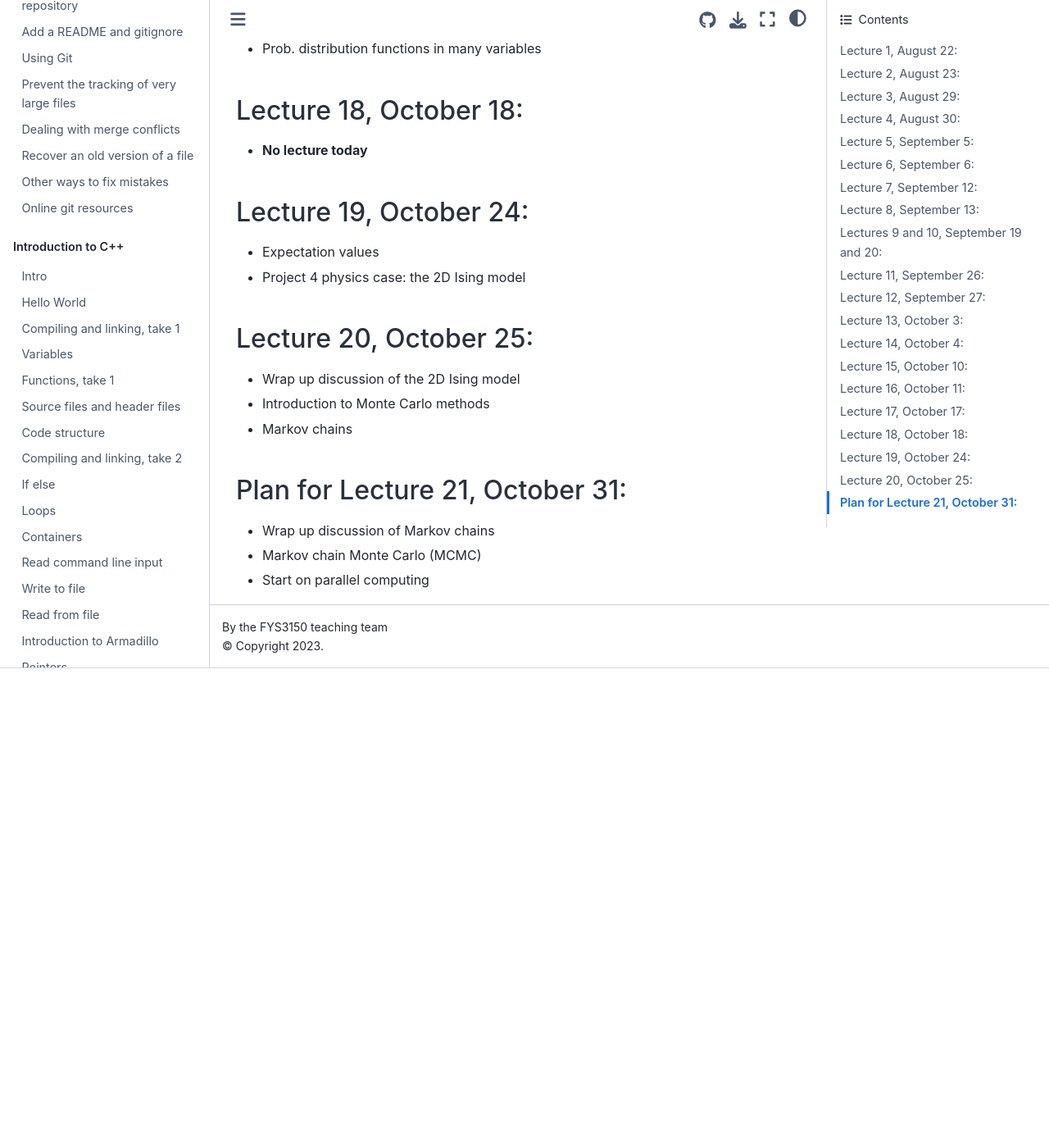
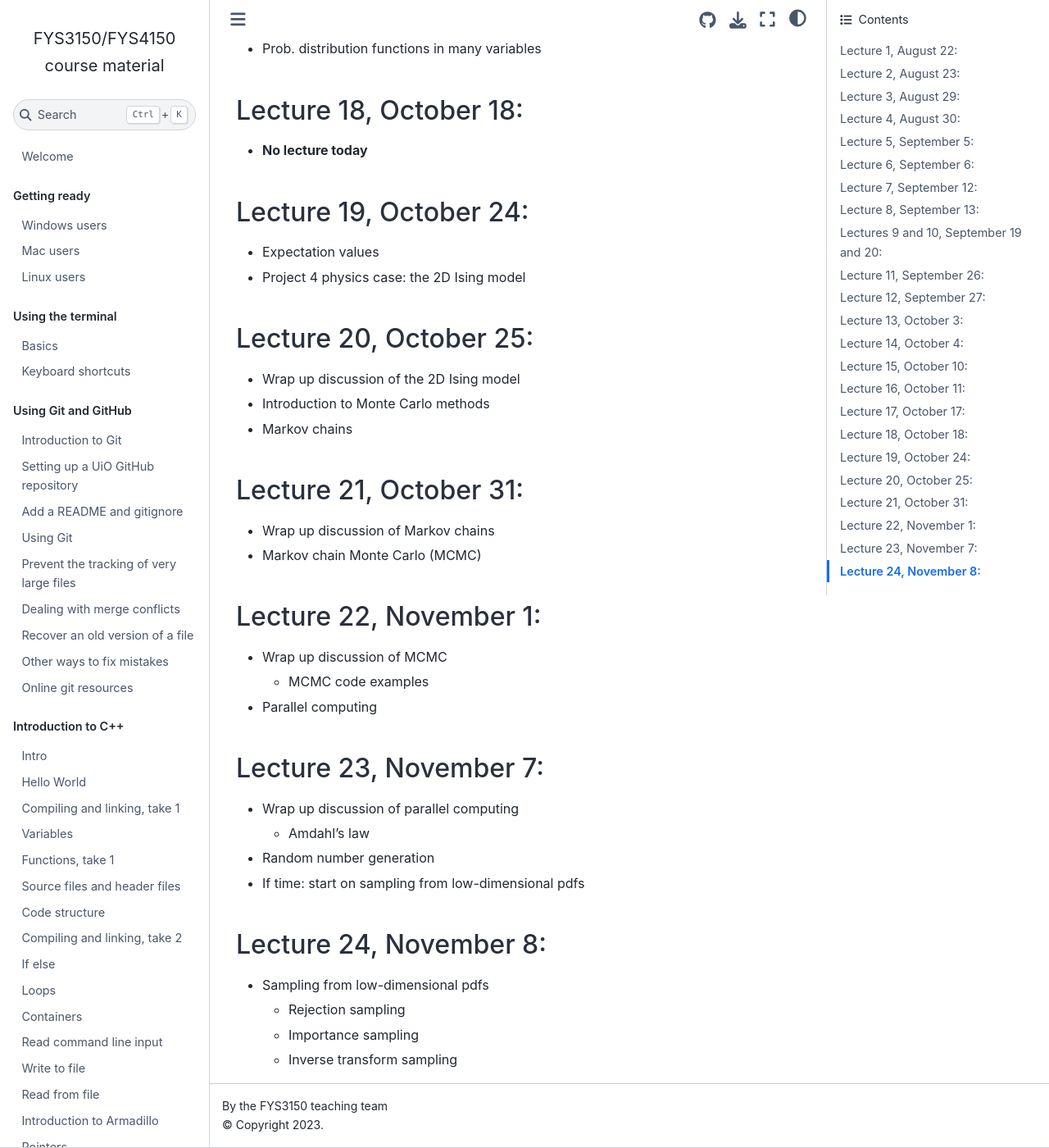
Before and after one commit to anderkve/FYS3150, a Jupyter Book: the page built from lecture_notes/2024/README.md, in a window 1280 px wide and 1400 px high, scrolled down 4505 px. Shown: the whole window at 82% size. Built offline with Jupyter Book 1.0.4 settings and Sphinx 7.4.7 and the Sphinx Book theme 1.1.4, drawn with Linux system fonts in a browser that asks for light colours; pages that are not in the unit, such as notebooks, are missing from menus; before the commit the page ends 5320 px from its top, so only the background shows below that.

Commit message:
Update README.md

```diff
--- a/lecture_notes/2024/README.md
+++ b/lecture_notes/2024/README.md
@@ -181,8 +181,27 @@
 - Markov chains
 
 
-### Plan for Lecture 21, October 31:
+### Lecture 21, October 31:
 
 - Wrap up discussion of Markov chains
 - Markov chain Monte Carlo (MCMC)
-- Start on parallel computing
+
+
+### Lecture 22, November 1:
+- Wrap up discussion of MCMC
+  - MCMC code examples
+- Parallel computing
+
+
+### Lecture 23, November 7:
+- Wrap up discussion of parallel computing
+  - Amdahl's law
+- Random number generation
+- If time: start on sampling from low-dimensional pdfs
+
+
+### Lecture 24, November 8:
+- Sampling from low-dimensional pdfs
+  - Rejection sampling
+  - Importance sampling
+  - Inverse transform sampling
```
